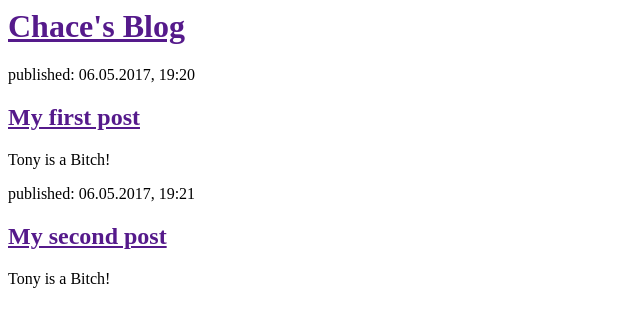
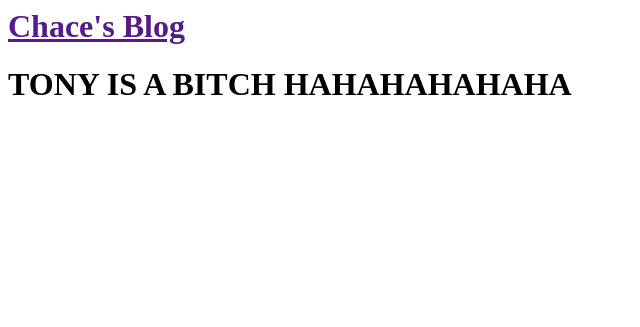
Before and after one commit to ChaceMcGuyer/my-first-blog, a Django app: page / in a window 1280 px wide. Shown: the top 327 px of the page, without its empty margins (0-640 px from the left). Run offline with Django 3.2, Linux system fonts and the light colour scheme.

Commit message:
Changing html

```diff
--- a/blog/templates/blog/post_list.html
+++ b/blog/templates/blog/post_list.html
@@ -6,7 +6,10 @@
         <div>
             <h1><a href="">Chace's Blog</a></h1>
         </div>
-
+        <div>
+          <h1> TONY IS A BITCH HAHAHAHAHAHA </h1>
+        </div>
+        <!--
         <div>
             <p>published: 06.05.2017, 19:20</p>
             <h2><a href="">My first post</a></h2>
@@ -18,5 +21,6 @@
             <h2><a href="">My second post</a></h2>
             <p>Tony is a Bitch!</p>
         </div>
+        -->
     </body>
 </html>
```
